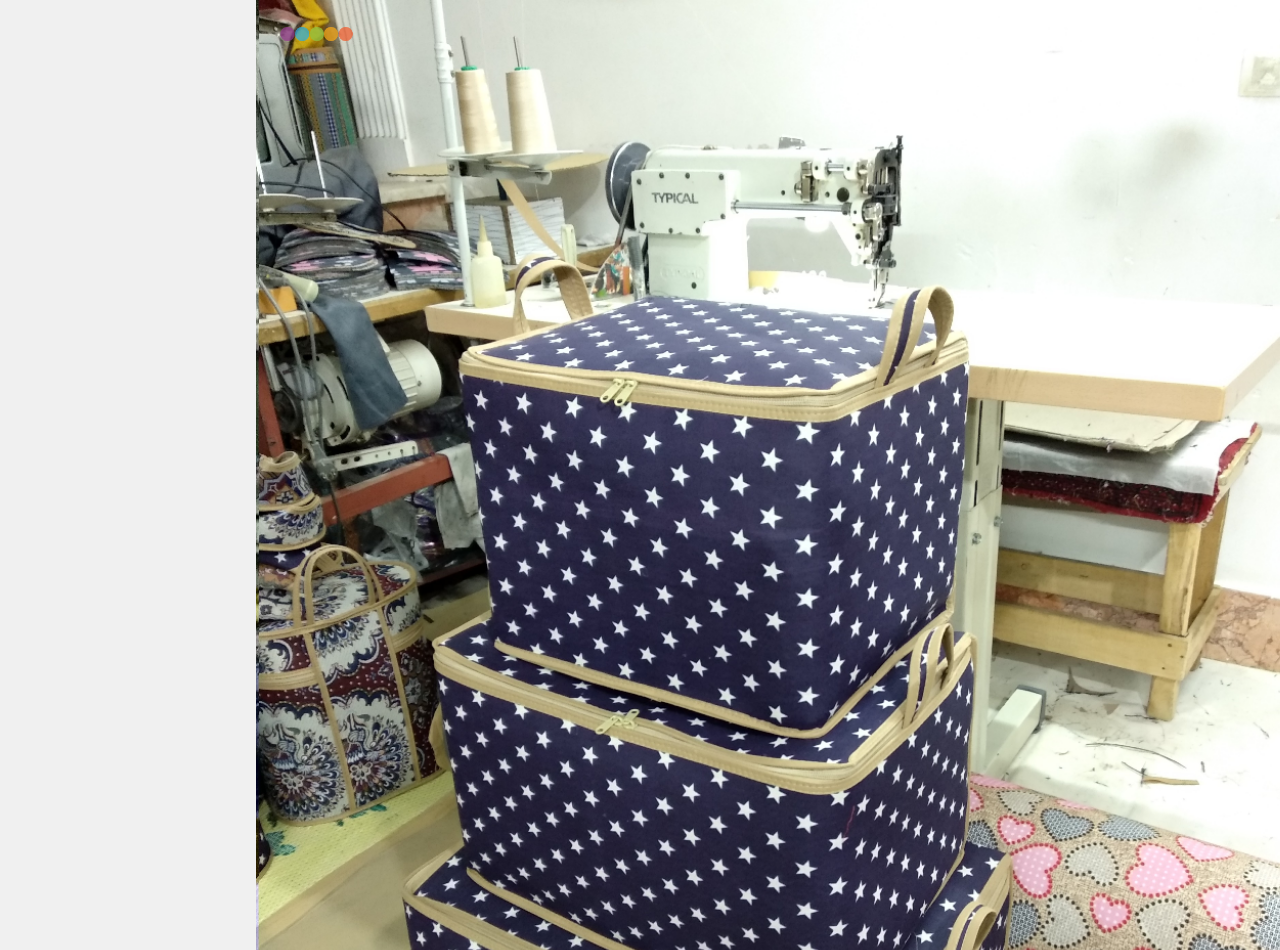
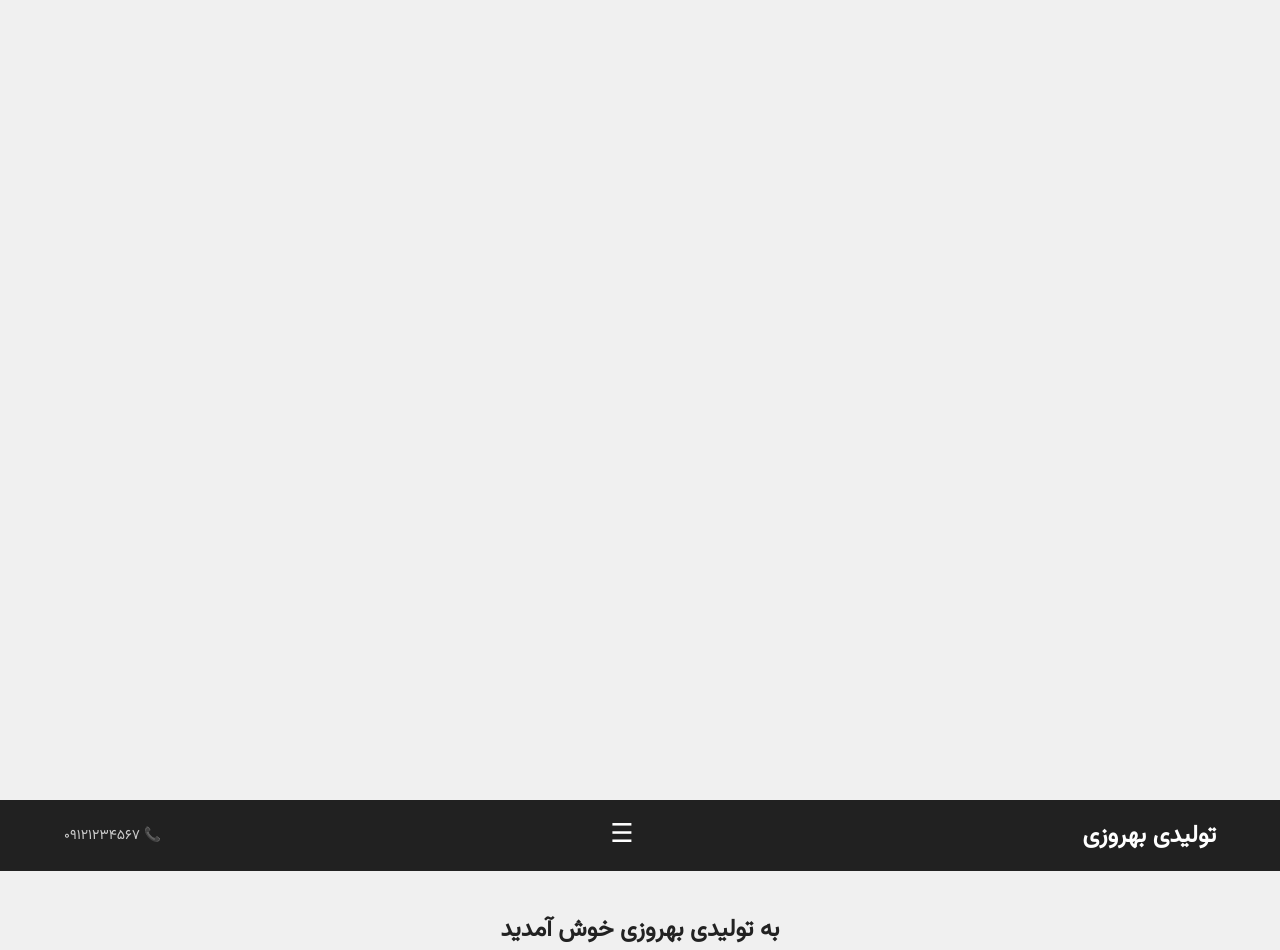
Before and after one commit to Mahdi-Behrouzi/tolidi_behrouzi, a PHP site: page / in a window 1280 px wide. Shown: the top 950 px of the page. Run offline with PHP 8.4, Linux system fonts and the light colour scheme.

Commit message:
Update style.css

```diff
--- a/style.css
+++ b/style.css
@@ -95,3 +95,40 @@ body {
   text-decoration: none;
   margin: 0 5px;
 }
+/* Fullscreen Slider */
+.slider {
+  position: relative;
+  width: 100%;
+  height: 100vh;
+  overflow: hidden;
+}
+
+.slides {
+  display: flex;
+  width: 400%;
+  height: 100%;
+  animation: slide 20s infinite;
+}
+
+.slides img {
+  width: 100%;
+  height: 100vh;
+  object-fit: cover;
+}
+
+/* انیمیشن خودکار اسلاید */
+@keyframes slide {
+  0%   { transform: translateX(0); }
+  20%  { transform: translateX(0); }
+
+  25%  { transform: translateX(-100%); }
+  45%  { transform: translateX(-100%); }
+
+  50%  { transform: translateX(-200%); }
+  70%  { transform: translateX(-200%); }
+
+  75%  { transform: translateX(-300%); }
+  95%  { transform: translateX(-300%); }
+
+  100% { transform: translateX(0); }
+}
```
